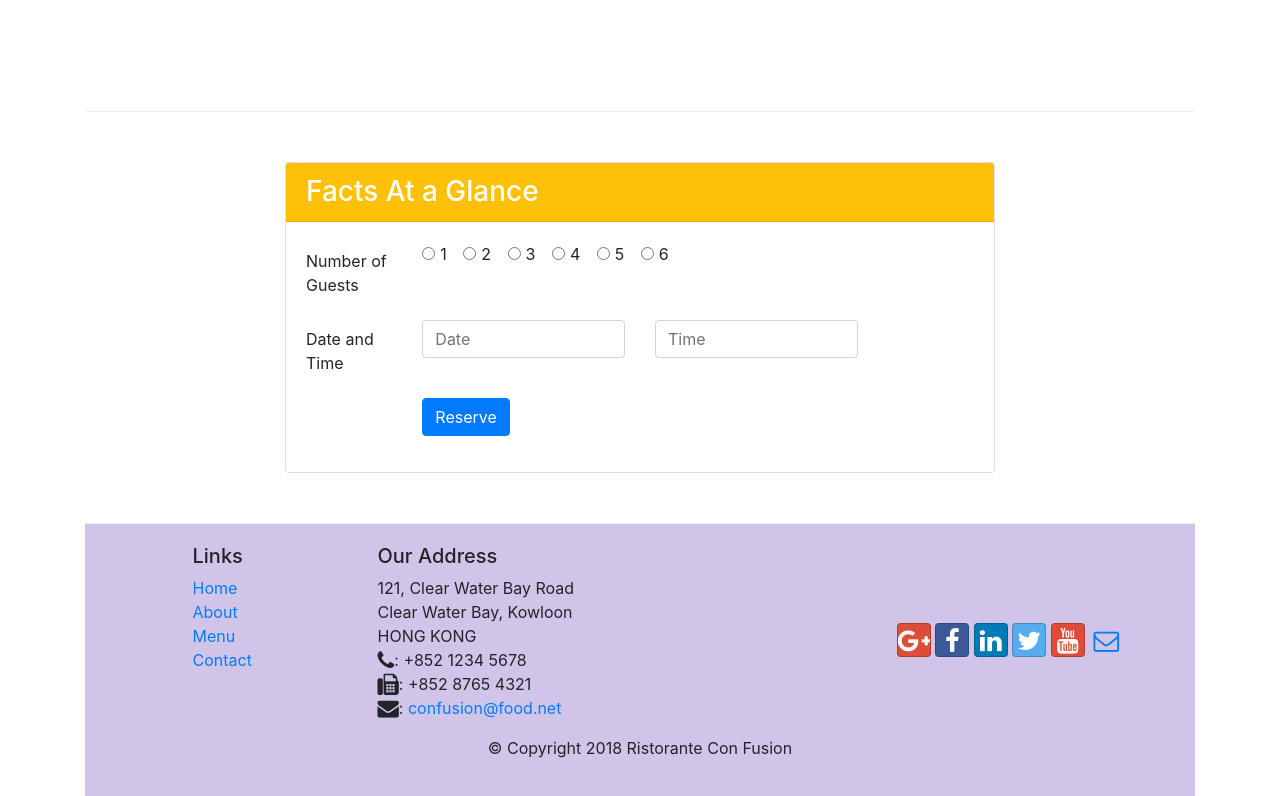
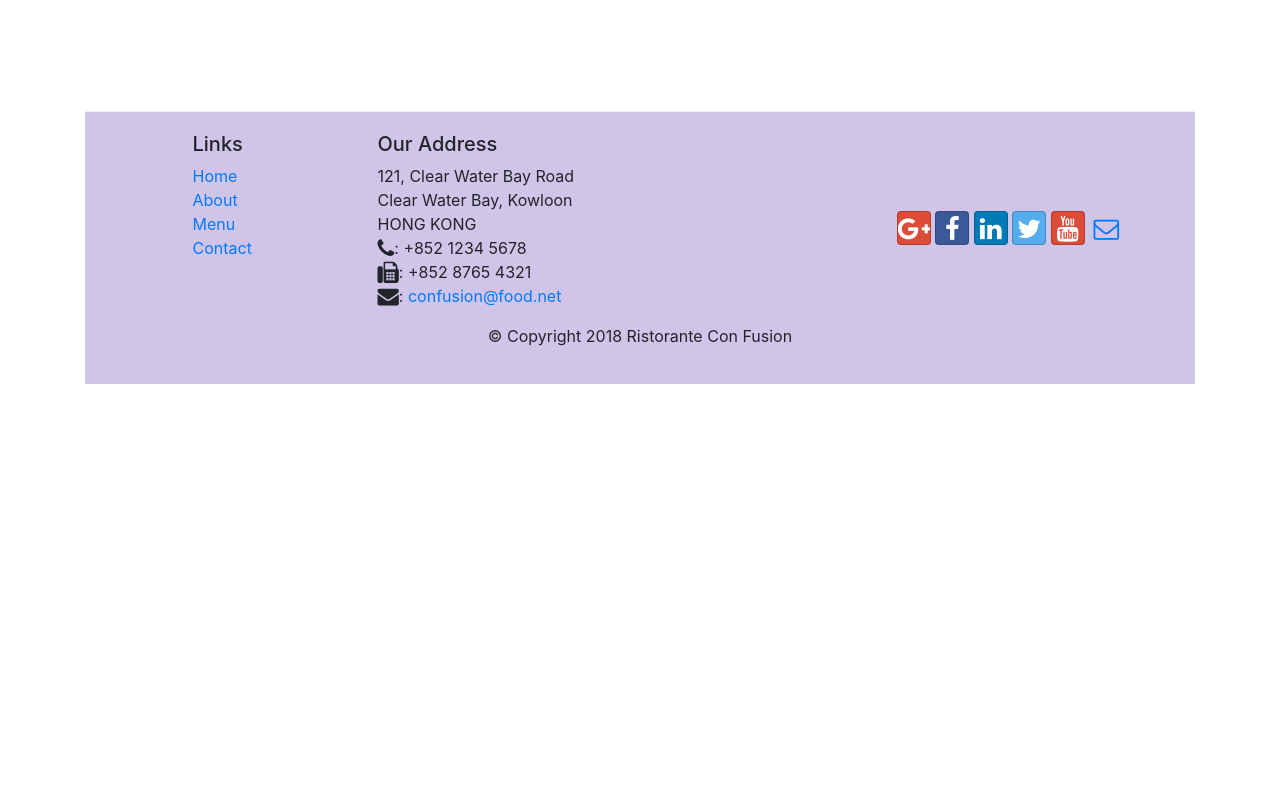
Before and after one commit to prashanthdeekonda/learn-bootstrap, a website: page index.html in a window 1280 px wide. Shown: the part 1823-2619 px from the top of the page. After the commit the page ends 2207 px from the top, so only its background shows below. Drawn offline with nearby package versions, Linux system fonts and the light colour scheme.

Commit message:
assignment 3 removed code

```diff
--- a/index.html
+++ b/index.html
@@ -132,13 +132,17 @@
                         <div class="form-group row">
                             <label class="col-12 col-md-2 col-form-label"> Section</label>
                             <div class="col-md-10">
-                                <div class="btn-group" role="group" aria-label="Basic radio toggle button group">
-                                    <input type="radio" class="btn btn-block btn-check btn-success" value="nonsmoking"
-                                        name="btnradio" id="btnradio1" autocomplete="off" checked>
-                                    <label class="btn btn-success" for="btnradio1">Non-Smoking</label>
-                                    <input type="radio" class="btn btn-block btn-check  btn-danger" value="smoking"
-                                        name="btnradio" id="btnradio2" autocomplete="off">
+                                <div class="btn-group" role="group" data-toggle="buttons"
+                                    aria-label="Basic radio toggle button group">
+
+                                    <input type="radio" class="btn btn-block" value="nonsmoking" name="btnradio"
+                                        id="btnradio1" autocomplete="off" checked>
+                                    <label class="btn btn-success active" for="btnradio1">Non-Smoking</label>
+
+                                    <input type="radio" class="btn btn-block" value="smoking" name="btnradio"
+                                        id="btnradio2" autocomplete="off">
                                     <label class="btn btn-danger" for="btnradio2">Smoking</label>
+
                                 </div>
                             </div>
                         </div>
@@ -185,10 +189,6 @@
                         <a role="button" class="btn btn-block btn-sm btn-warning" data-toggle="modal"
                             data-target="#reserveformModal"> Reserve Table</a>
 
-                        <!-- tooltip code commenting out as it not needed for assignment-->
-                        <!-- <a role="button" class="btn btn-block btn-sm btn-warning" data-toggle="tooltip" data-html="true"
-                            title="Or call us at <br><strong>+852 1245678</strong>" data-placement="bottom"
-                            href="#reserveform"> Reserve Table</a> -->
                     </button>
                 </div>
             </div>
@@ -334,69 +334,6 @@
             </div>
         </div>
 
-        <div class="row row-content align-items-center" id="reserveform">
-
-            <div class="col-sm-8 offset-sm-2">
-                <div class="card">
-                    <h3 class="card-header bg-warning text-white">Facts At a Glance</h3>
-                    <div class="card-body">
-                        <form>
-
-                            <div class="form-group row">
-                                <label for="" class="col-md-2 col-form-label"> Number of Guests</label>
-                                <div class="col-md-10">
-                                    <div class="form-check form-check-inline">
-                                        <input class="form-check-input" type="radio" name="radio" id="radio1" value="1">
-                                        <label class="form-check-label" for="radio1">1</label>
-                                    </div>
-                                    <div class="form-check form-check-inline">
-                                        <input class="form-check-input" type="radio" name="radio" id="radio2" value="2">
-                                        <label class="form-check-label" for="radio2">2</label>
-                                    </div>
-                                    <div class="form-check form-check-inline">
-                                        <input class="form-check-input" type="radio" name="radio" id="radio3" value="3">
-                                        <label class="form-check-label" for="radio3">3</label>
-                                    </div>
-                                    <div class="form-check form-check-inline">
-                                        <input class="form-check-input" type="radio" name="radio" id="radio4" value="4">
-                                        <label class="form-check-label" for="radio4">4</label>
-                                    </div>
-                                    <div class="form-check form-check-inline">
-                                        <input class="form-check-input" type="radio" name="radio" id="radio5" value="5">
-                                        <label class="form-check-label" for="radio5">5</label>
-                                    </div>
-                                    <div class="form-check form-check-inline">
-                                        <input class="form-check-input" type="radio" name="radio" id="radio6" value="6">
-                                        <label class="form-check-label" for="radio6">6</label>
-                                    </div>
-                                </div>
-                            </div>
-
-
-                            <div class="form-group row">
-                                <label for="date" class="col-12 col-md-2 col-form-label"> Date and Time</label>
-                                <div class="col-6 col-md-4">
-                                    <input type="text" class="form-control" id="date" name="date" placeholder="Date">
-                                </div>
-                                <div class="col-6 col-md-4">
-                                    <input type="text" class="form-control" id="time" name="time" placeholder="Time">
-                                </div>
-                            </div>
-
-                            <div class="form-group row">
-                                <div class="offset-md-2 col-md-10">
-                                    <button type="submit" class="btn btn-primary">Reserve</button>
-                                </div>
-                            </div>
-
-                        </form>
-
-                    </div>
-                </div>
-            </div>
-
-
-        </div>
 
         <footer class="footer">
             <div class="container">
@@ -451,13 +388,6 @@
         <script src="node_modules/popper.js/dist/umd/popper.min.js"></script>
         <script src="node_modules/bootstrap/dist/js/bootstrap.min.js"></script>
 
-        <!-- commented code as it is not needed for assignment-->
-        <!-- <script>
-            $(document).ready(function () {
-                $('[data-toggle="tooltip"]').tooltip();
-            });
-        </script> -->
-
 </body>
 
 </html>
```
